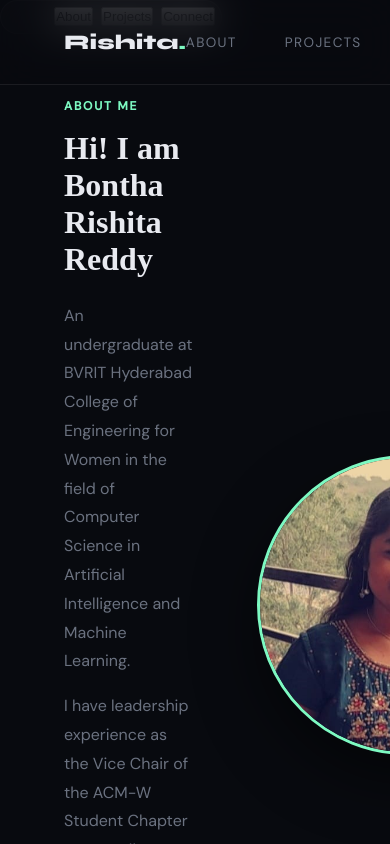
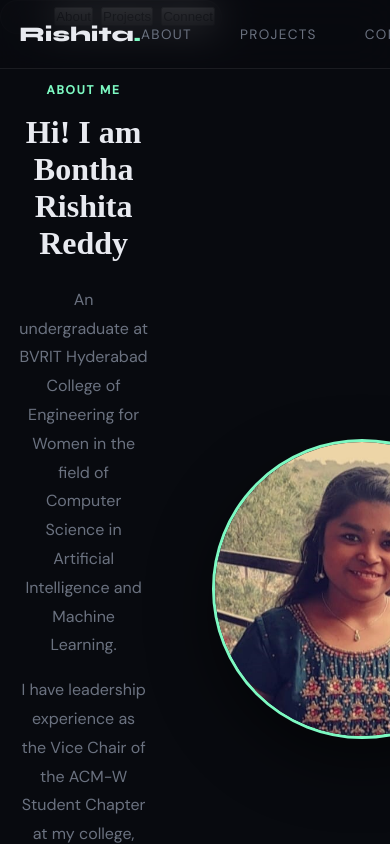
Before and after one commit to 31Rishita/Portfolio, a React (Vite) app: page / in a window 390 px wide. Shown: the top 844 px of the page. Built offline with nearby package versions, Linux system fonts and the light colour scheme.

Commit message:
Update portfolio.css

```diff
--- a/src/styles/portfolio.css
+++ b/src/styles/portfolio.css
@@ -62,9 +62,32 @@ html {
 /* ================= SECTIONS ================= */
 
 section {
-  padding: 4rem 4rem;
+  padding: 4rem 2rem;
   max-width: 1100px;
   margin: 0 auto;
+}
+
+@media (max-width: 768px) {
+  section {
+    padding: 3rem 1.2rem;
+  }
+}
+@media (max-width: 900px) {
+
+  .about-inner {
+    grid-template-columns: 1fr;
+    gap: 2.5rem;
+    text-align: center;
+  }
+
+  .about-photo-wrap {
+    justify-content: center;
+  }
+
+  .photo-circle {
+    width: 220px;
+  }
+
 }
 
 /* ================= FOOTER ================= */
@@ -156,7 +179,7 @@ section {
 
 .connect-title {
   font-family: "Times New Roman", Times, serif;
-  font-size: clamp(7rem, 6vw, 5rem);
+  font-size: clamp(2.5rem, 8vw, 5rem);
   font-weight: 900;
   line-height: 1;
   margin-bottom: 1.5rem;
@@ -449,7 +472,17 @@ section {
   border-bottom: 1px solid var(--border);
   z-index: 200;
 }
+@media (max-width: 768px) {
 
+  .nav {
+    padding: 1rem 1.2rem;
+  }
+
+  .nav-links {
+    display: none; /* Hide for now */
+  }
+
+}
 .nav-logo {
   font-family: 'Syne', sans-serif;
   font-weight: 800;
@@ -487,6 +520,17 @@ section {
   gap: 1.5rem;
 }
 
+
+@media (max-width: 768px) {
+
+  .footer {
+    flex-direction: column;
+    gap: 1rem;
+    text-align: center;
+    padding: 2rem 1.2rem;
+  }
+
+}
 /* THEME TOGGLE */
 
 .theme-toggle {
```
